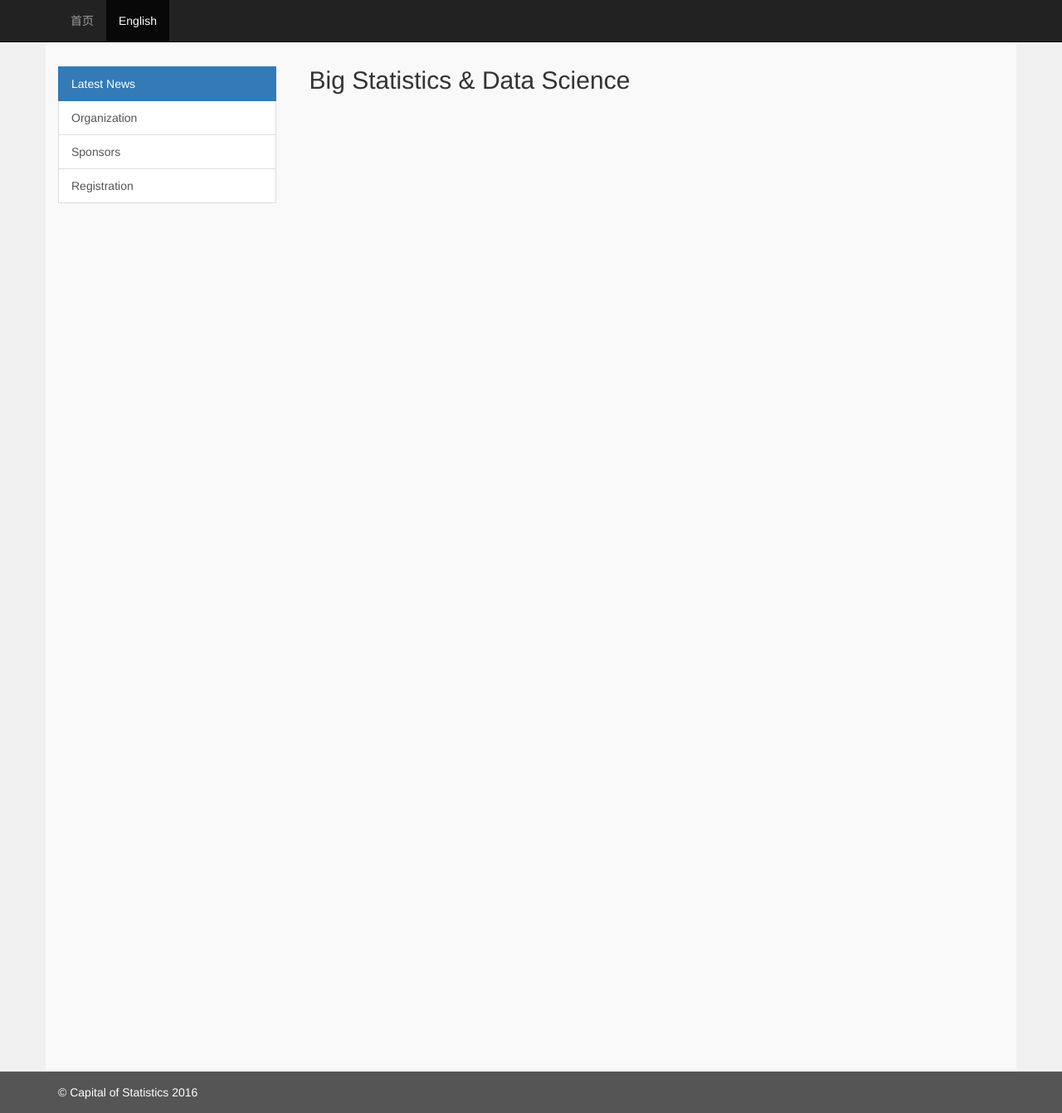
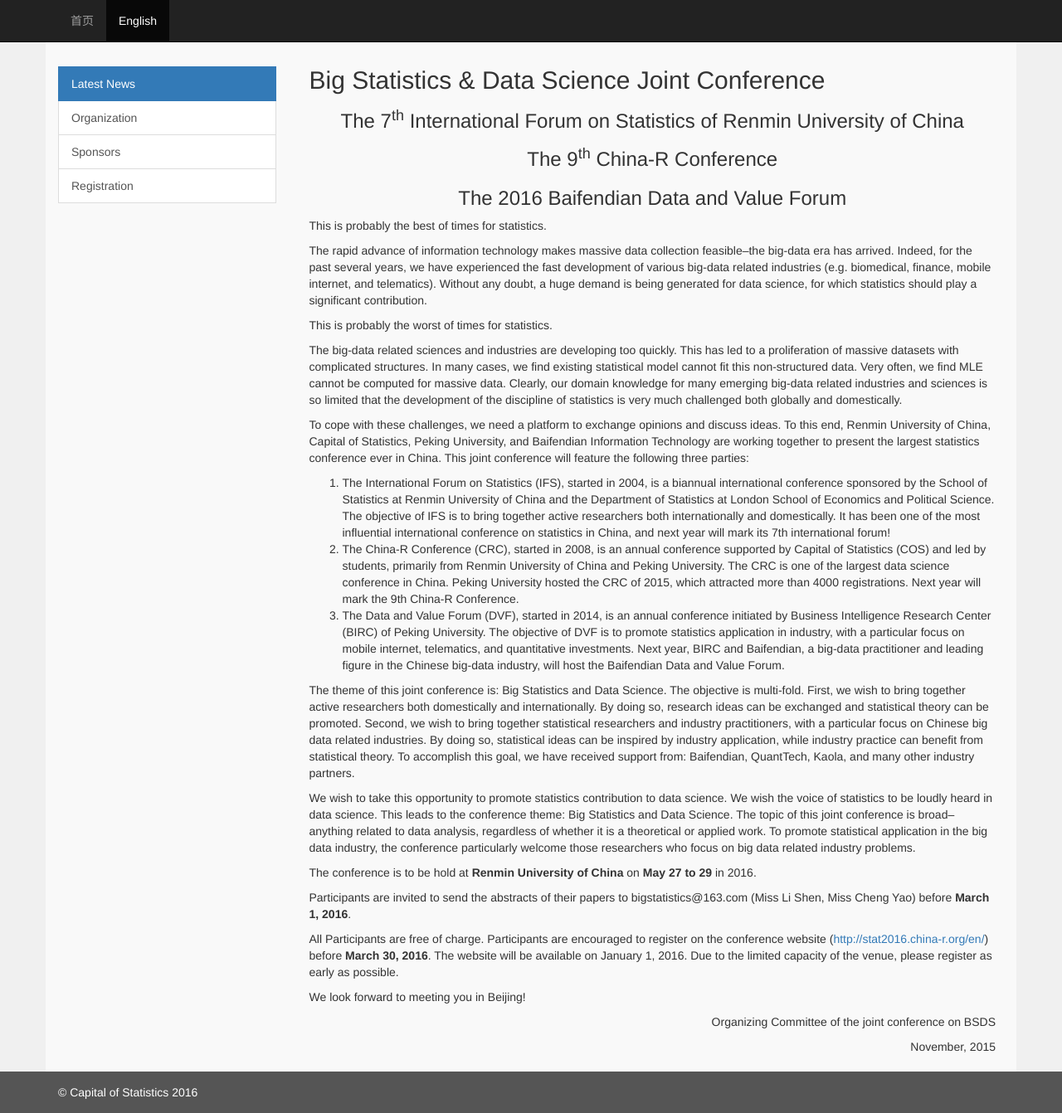
Before and after one commit to cosname/stat2016, a Jekyll site: the page built from en/index.md, in a window 1280 px wide and 1342 px high. Shown: the whole window at 83% size. Built offline with Jekyll 4.4.1, drawn with Linux system fonts in a browser that asks for light colours.

Commit message:
English index page

```diff
--- a/en/index.md
+++ b/en/index.md
@@ -1,5 +1,41 @@
 ---
 layout: page-en
+title: Big Statistics & Data Science Joint Conference
 ---
 
-## Big Statistics & Data Science
+## Big Statistics & Data Science Joint Conference
+
+<h3 class="text-center">The 7<sup>th</sup> International Forum on Statistics of Renmin University of China</h3>
+<h3 class="text-center">The 9<sup>th</sup> China-R Conference</h3>
+<h3 class="text-center">The 2016 Baifendian Data and Value Forum</h3>
+
+This is probably the best of times for statistics.
+
+The rapid advance of information technology makes massive data collection feasible–the big-data era has arrived. Indeed, for the past several years, we have experienced the fast development of various big-data related industries (e.g. biomedical, finance, mobile internet, and telematics). Without any doubt, a huge demand is being generated for data science, for which statistics should play a significant contribution.
+
+This is probably the worst of times for statistics.
+
+The big-data related sciences and industries are developing too quickly. This has led to a proliferation of massive datasets with complicated structures. In many cases, we find existing statistical model cannot fit this non-structured data. Very often, we find MLE cannot be computed for massive data. Clearly, our domain knowledge for many emerging big-data related industries and sciences is so limited that the development of the discipline of statistics is very much challenged both globally and domestically.
+
+To cope with these challenges, we need a platform to exchange opinions and discuss ideas. To this end, Renmin University of China, Capital of Statistics, Peking University, and Baifendian Information Technology are working together to present the largest statistics conference ever in China. This joint conference will feature the following three parties:
+
+1. The International Forum on Statistics (IFS), started in 2004, is a biannual international conference sponsored by the School of Statistics at Renmin University of China and the Department of Statistics at London School of Economics and Political Science. The objective of IFS is to bring together active researchers both internationally and domestically. It has been one of the most influential international conference on statistics in China, and next year will mark its 7th international forum!
+2. The China-R Conference (CRC), started in 2008, is an annual conference supported by Capital of Statistics (COS) and led by students, primarily from Renmin University of China and Peking University. The CRC is one of the largest data science conference in China. Peking University hosted the CRC of 2015, which attracted more than 4000 registrations. Next year will mark the 9th China-R Conference.
+3. The Data and Value Forum (DVF), started in 2014, is an annual conference initiated by Business Intelligence Research Center (BIRC) of Peking University. The objective of DVF is to promote statistics application in industry, with a particular focus on mobile internet, telematics, and quantitative investments. Next year, BIRC and Baifendian, a big-data practitioner and leading figure in the Chinese big-data industry, will host the Baifendian Data and Value Forum.
+
+The theme of this joint conference is: Big Statistics and Data Science. The objective is multi-fold. First, we wish to bring together active researchers both domestically and internationally. By doing so, research ideas can be exchanged and statistical theory can be promoted. Second, we wish to bring together statistical researchers and industry practitioners, with a particular focus on Chinese big data related industries. By doing so, statistical ideas can be inspired by industry application, while industry practice can benefit from statistical theory. To accomplish this goal, we have received support from: Baifendian, QuantTech, Kaola, and many other industry partners.
+
+We wish to take this opportunity to promote statistics contribution to data science. We wish the voice of statistics to be loudly heard in data science. This leads to the conference theme: Big Statistics and Data Science. The topic of this joint conference is broad–anything related to data analysis, regardless of whether it is a theoretical or applied work. To promote statistical application in the big data industry, the conference particularly welcome those researchers who focus on big data related industry problems.
+
+The conference is to be hold at **Renmin University of China** on **May 27 to 29** in 2016.
+
+Participants are invited to send the abstracts of their papers to bigstatistics@163.com (Miss Li Shen, Miss Cheng Yao) before **March 1, 2016**.
+
+All Participants are free of charge. Participants are encouraged to register on the conference website
+([http://stat2016.china-r.org/en/](http://stat2016.china-r.org/en/))
+before **March 30, 2016**. The website will be available on January 1, 2016. Due to the limited capacity of the venue, please register as early as possible.
+
+We look forward to meeting you in Beijing!
+
+<p class="text-right">Organizing Committee of the joint conference on BSDS</p>
+<p class="text-right">November, 2015</p>
```
